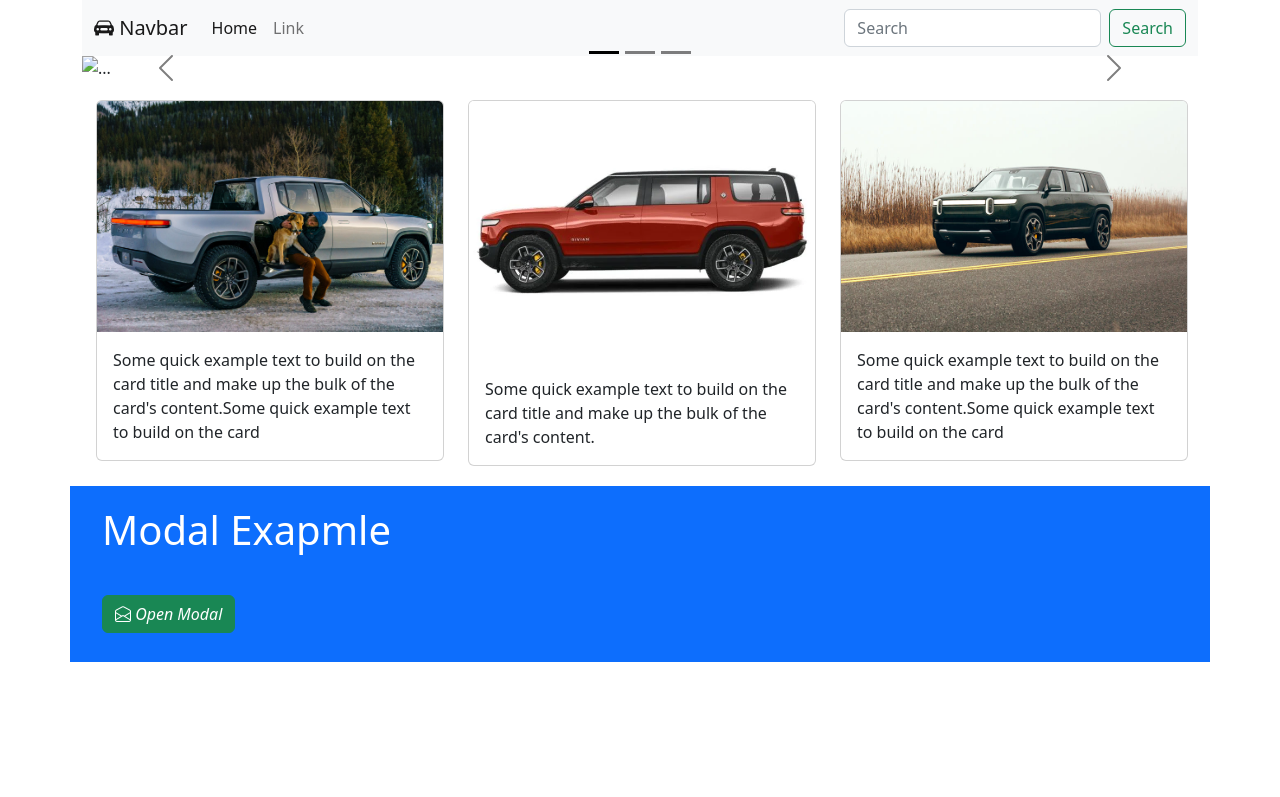
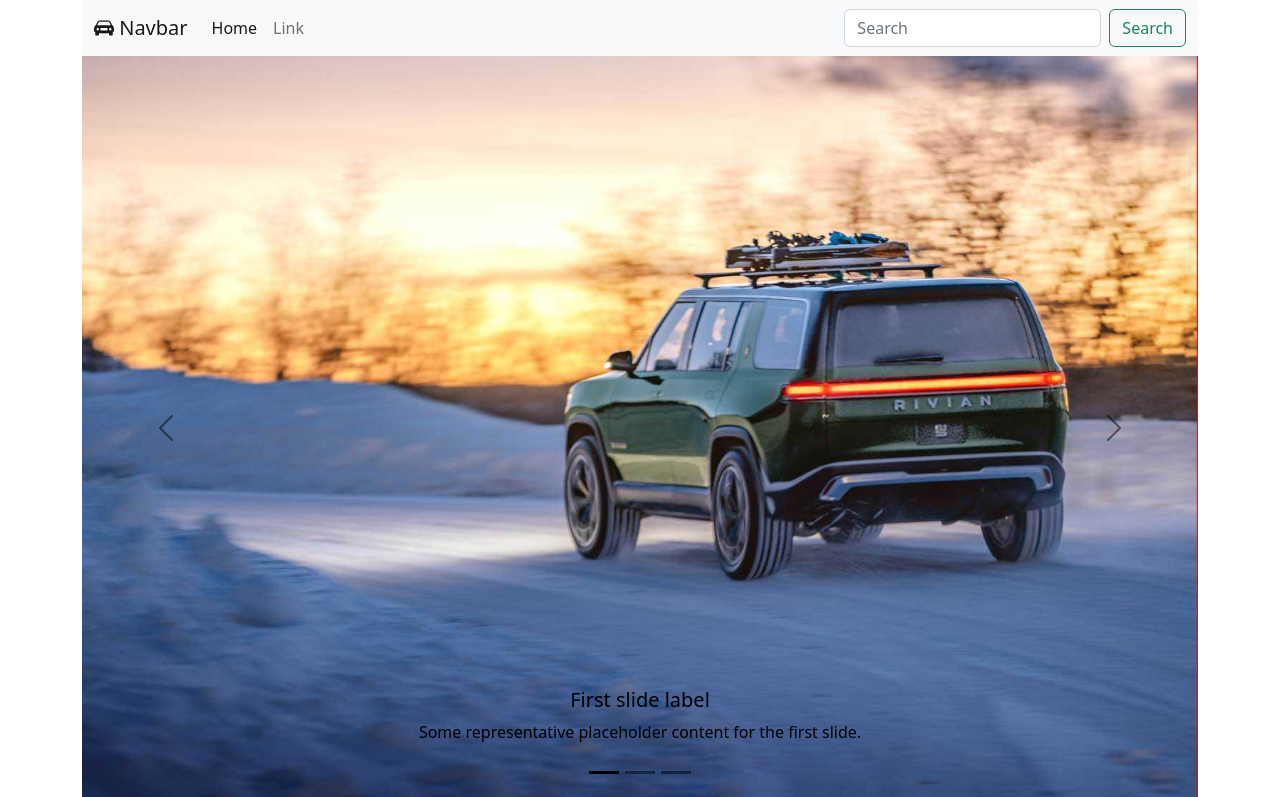
Before and after one commit to DevXer02/Bootstrap-responsive-web, a plain HTML site: page index.html in a window 1280 px wide. Both pictures are taken after a click on the link "Navbar". Shown: the top 797 px of the page. Drawn offline with nearby package versions, Linux system fonts and the light colour scheme.

Commit message:
Update index.html

```diff
--- a/index.html
+++ b/index.html
@@ -96,7 +96,7 @@
             </div>
             <div class="carousel-inner">
               <div class="carousel-item active" data-bs-interval="2000">
-                <img src=".img/rivian10.jpg" class="d-block w-100" alt="..." />
+                <img src="img/rivian10.jpg" class="d-block w-100" alt="..." />
                 <div class="carousel-caption d-none d-md-block">
                   <h5>First slide label</h5>
                   <p>
```
